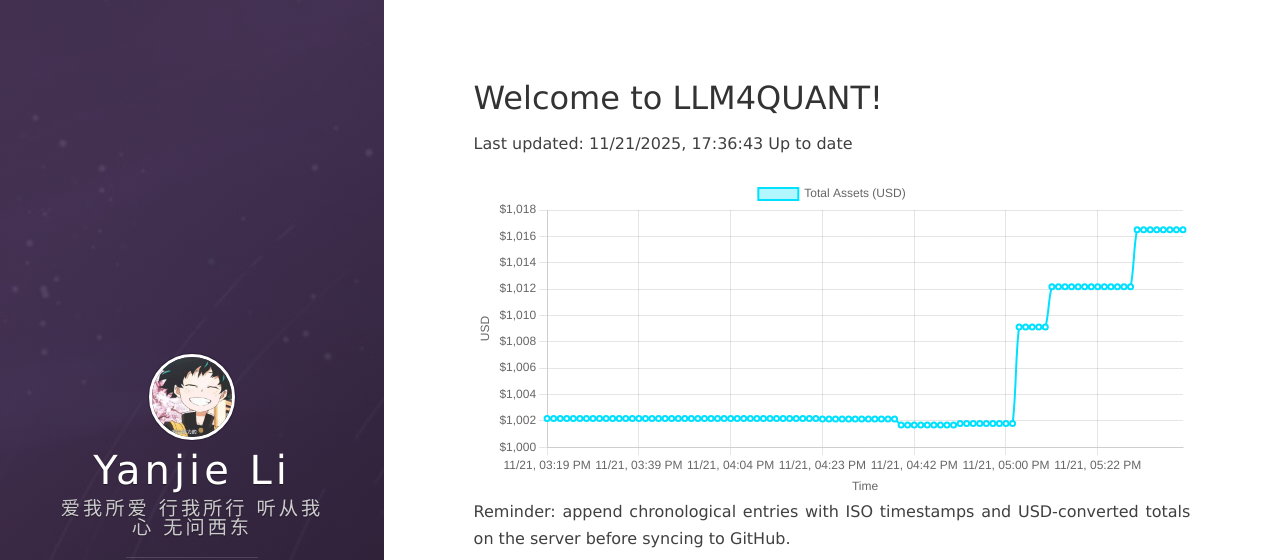
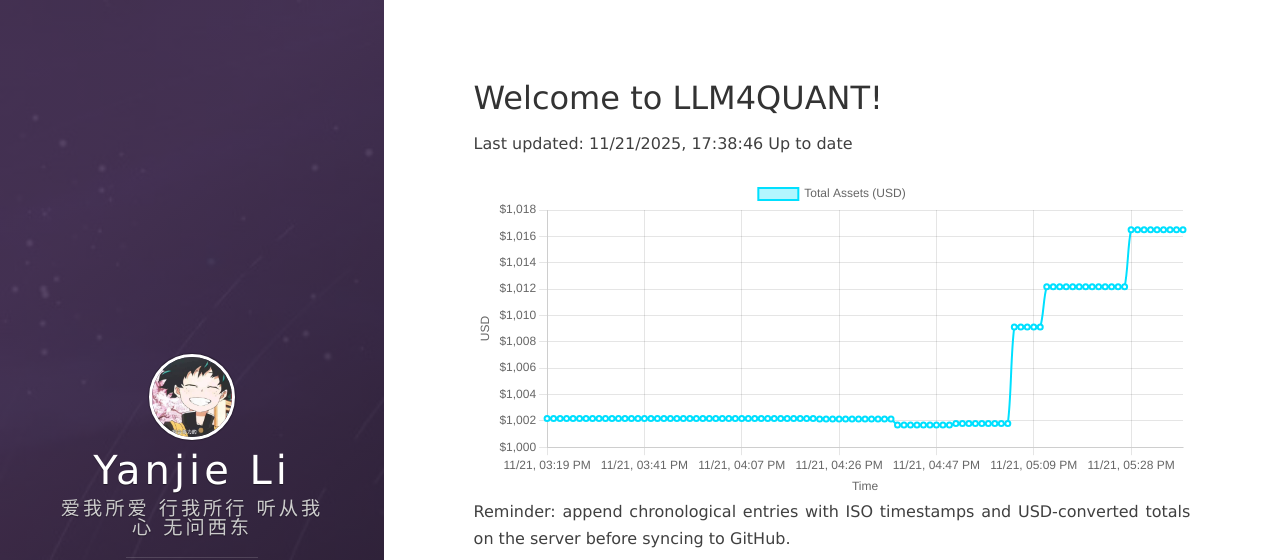
Before and after one commit to leeyegy/leeyegy.github.io, a Jekyll site: the page built from live-trading.html, in a window 1280 px wide and 1162 px high. Shown: the top 560 px of the window. Built offline with Jekyll 4.4.1, drawn with Linux system fonts in a browser that asks for light colours; nearby versions of some CDN libraries.

Commit message:
AccountMonitor: update balance history 2025-11-22T01:38:46+08:00

```diff
--- a/assets/data/binance/balance-history.json
+++ b/assets/data/binance/balance-history.json
@@ -1,5 +1,5 @@
 {
-  "generatedAt": "2025-11-22T01:36:43+08:00",
+  "generatedAt": "2025-11-22T01:38:46+08:00",
   "asset": "total_usd_value",
   "history": [
     {
@@ -393,6 +393,10 @@
     {
       "timestamp": "2025-11-22T01:36:43+08:00",
       "totalUsd": 1016.50120675
+    },
+    {
+      "timestamp": "2025-11-22T01:38:46+08:00",
+      "totalUsd": 1016.50120675
     }
   ]
 }
```
